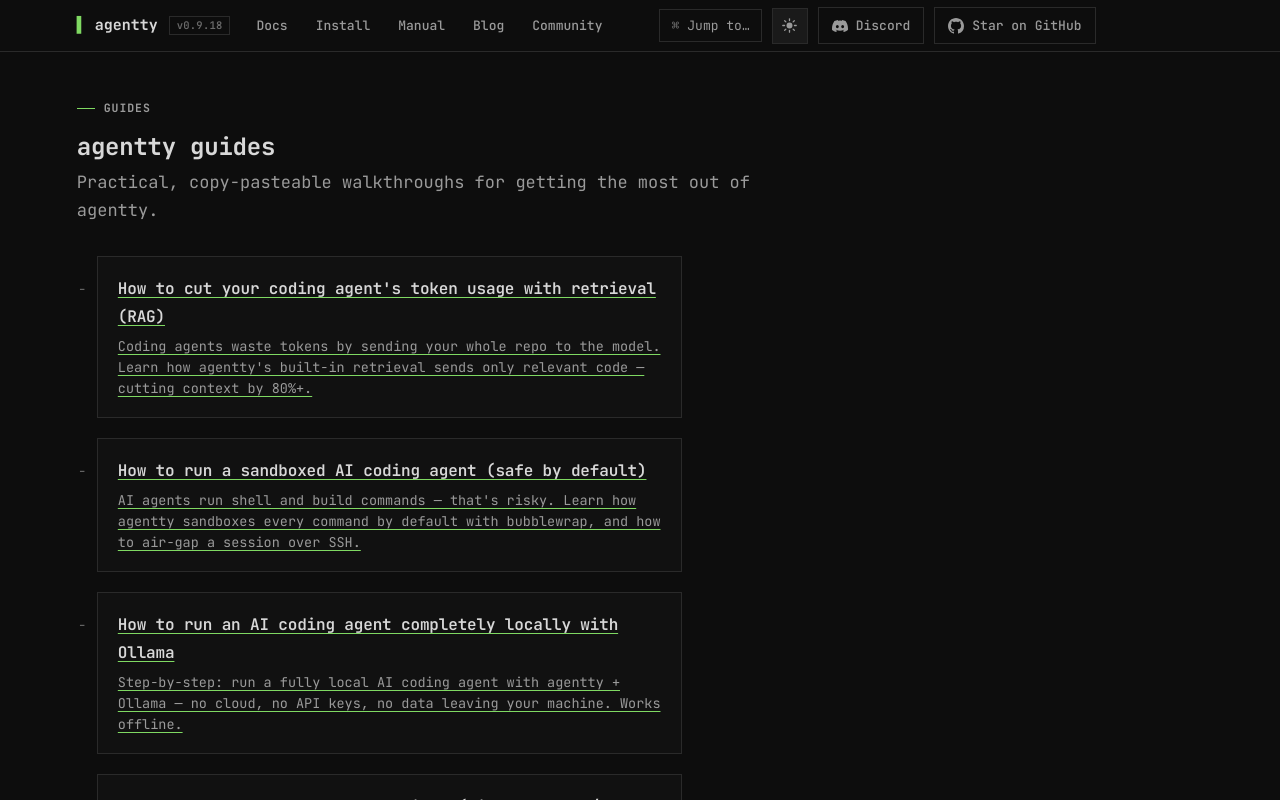
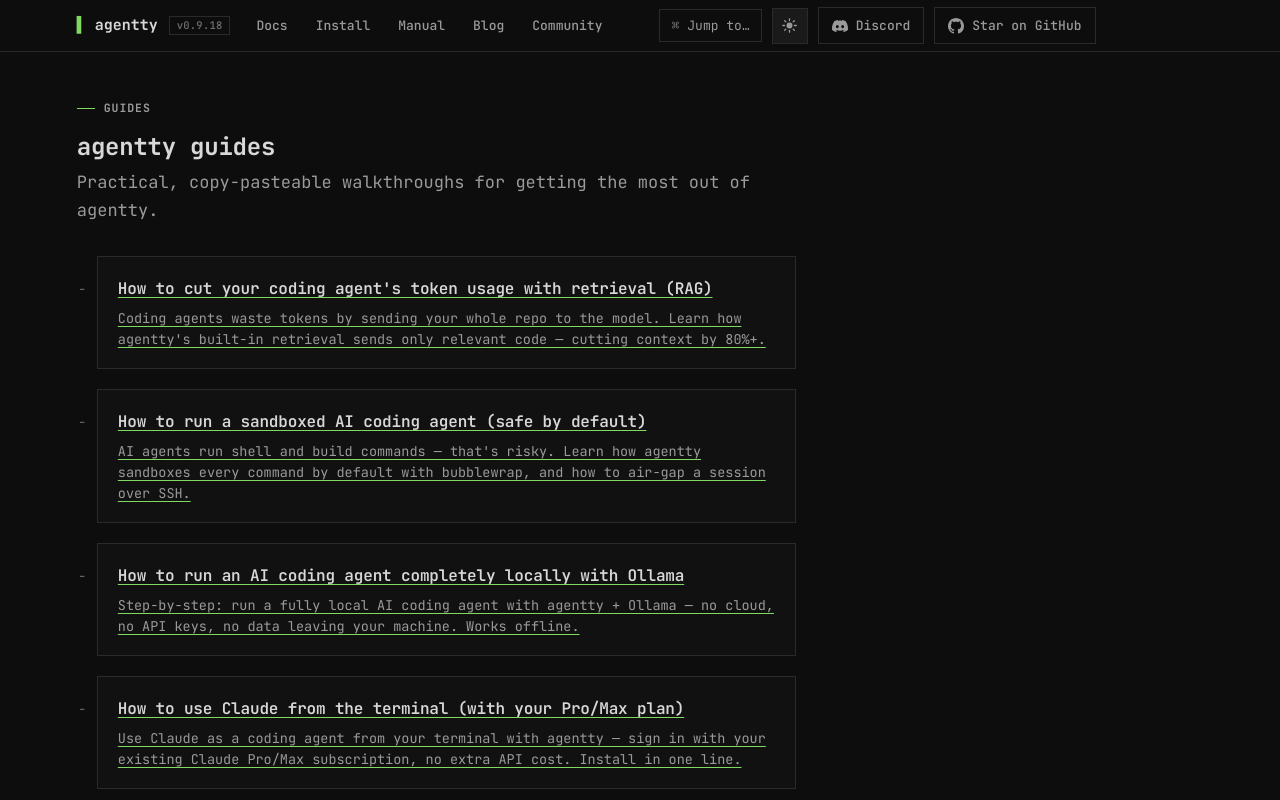
Before and after one commit to 1ay1/agentty.org, a Next.js app: page /guides in a window 1280 px wide. Shown: the top 800 px of the page. Built offline with nearby package versions, Linux system fonts and the light colour scheme.

Commit message:
Docs: one measure for prose, callouts and code; no emoji in the toggle

```diff
--- a/app/minimal.css
+++ b/app/minimal.css
@@ -296,7 +296,8 @@ td .win { color: var(--text); font-weight: 400; }
 .docs-toc a.active { color: var(--text); font-weight: 500; border-left-color: var(--accent); }
 
 /* reading column */
-.docs-main { font-size: 14px; line-height: 1.75; --doc-measure: 72ch; }
+/* the grid track is the measure (72ch); prose, callouts and code all fill it */
+.docs-main { font-size: 14px; line-height: 1.75; --doc-measure: 100%; }
 .breadcrumb { font-size: 12px; margin-bottom: 20px; gap: 6px; }
 .breadcrumb .sep { color: var(--border); }
 .docs-main h1 { font-size: 24px; letter-spacing: -0.01em; margin: 0 0 8px; }
--- a/components/DocsSidebar.tsx
+++ b/components/DocsSidebar.tsx
@@ -22,7 +22,7 @@ export function DocsSidebar() {
         onClick={() => setOpen((o) => !o)}
         aria-expanded={open}
       >
-        <span>📚 {currentTitle}</span>
+        <span>{currentTitle}</span>
         <span>{open ? "▲" : "▼"}</span>
       </button>
       <aside className={`docs-side ${open ? "open" : ""}`} aria-label="Documentation">
```
